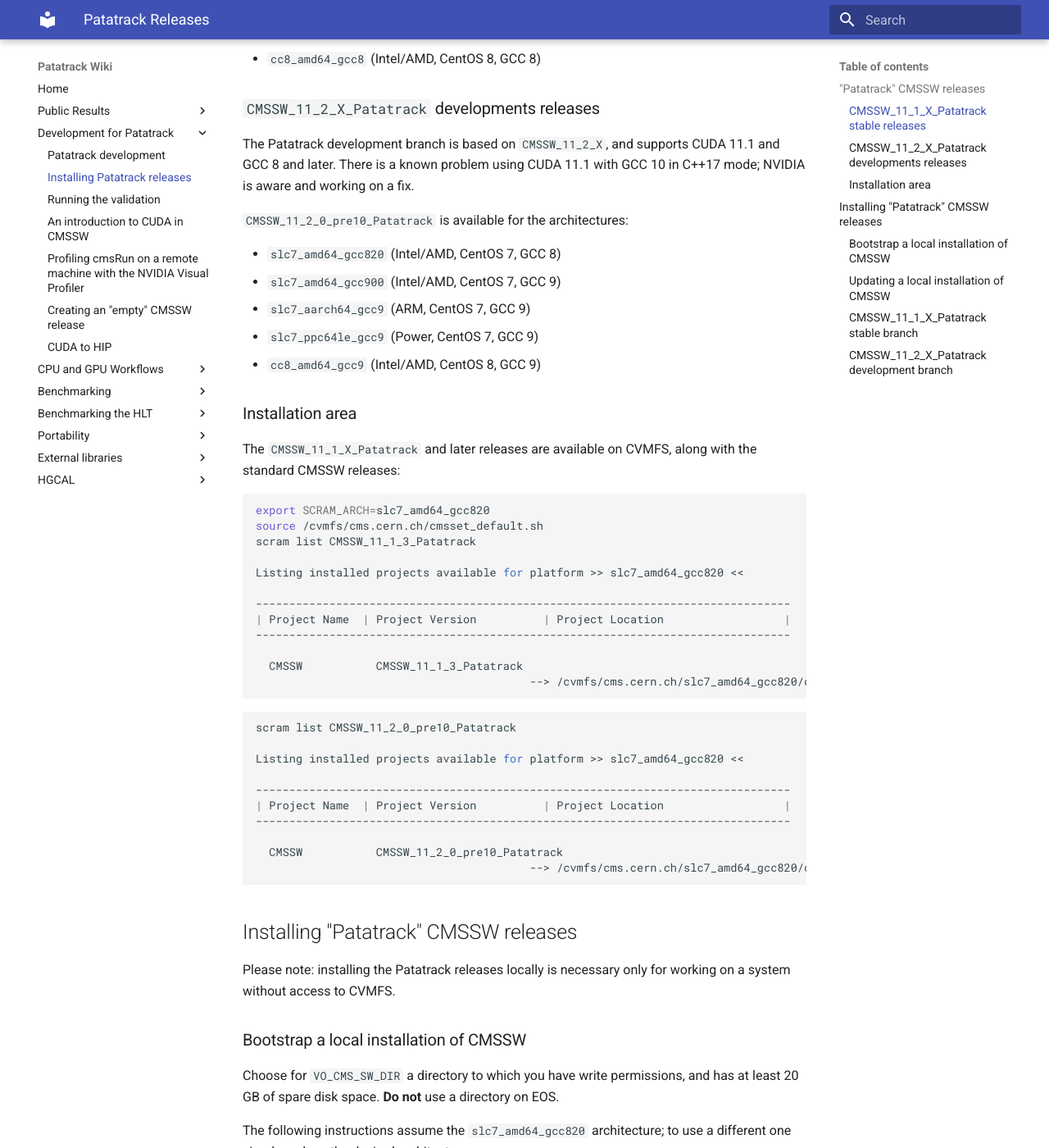
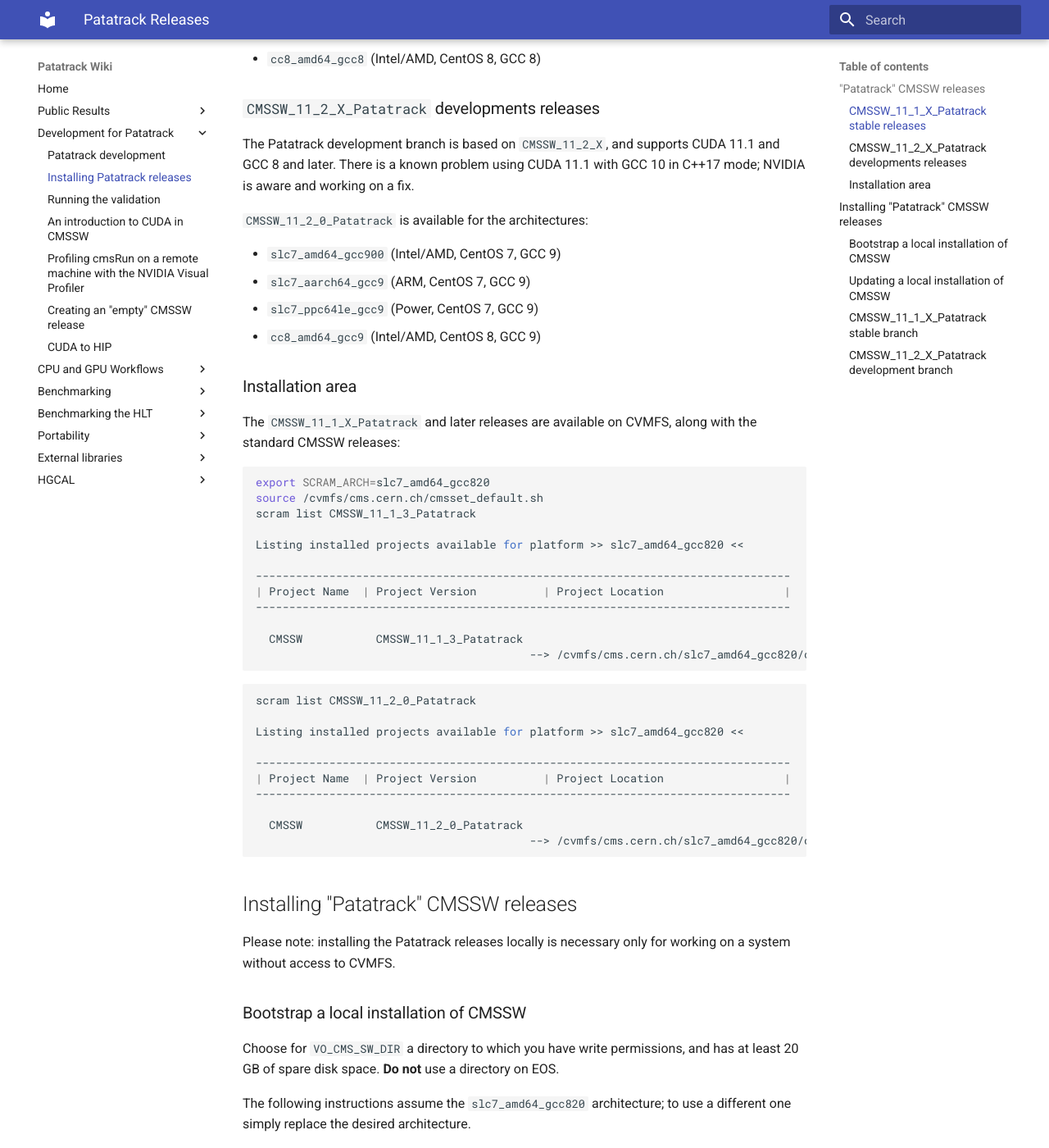
Before and after one commit to cms-patatrack/patatrack-website, an MkDocs documentation site: the page built from wiki/PatatrackReleases.md, in a window 1280 px wide and 1400 px high, scrolled down 427 px. Shown: the whole window at 82% size. Built offline with MkDocs 1.6.1 and Material for MkDocs 9.7.7, drawn with Linux system fonts in a browser that asks for light colours; some of the changed text lies outside the part shown.

Commit message:
Update releases to CMSSW_11_2_0_Patatrack

````diff
--- a/wiki/PatatrackReleases.md
+++ b/wiki/PatatrackReleases.md
@@ -29,9 +29,8 @@
 There is a known problem using CUDA 11.1 with GCC 10 in C++17 mode;
 NVIDIA is aware and working on a fix.
 
-`CMSSW_11_2_0_pre10_Patatrack` is available for the architectures:
+`CMSSW_11_2_0_Patatrack` is available for the architectures:
 
-  - `slc7_amd64_gcc820` (Intel/AMD, CentOS 7, GCC 8)
   - `slc7_amd64_gcc900` (Intel/AMD, CentOS 7, GCC 9)
   - `slc7_aarch64_gcc9` (ARM, CentOS 7, GCC 9)
   - `slc7_ppc64le_gcc9` (Power,  CentOS 7, GCC 9)
@@ -57,7 +56,7 @@
                                          --> /cvmfs/cms.cern.ch/slc7_amd64_gcc820/cms/cmssw/CMSSW_11_1_3_Patatrack
 ```
 ```bash
-scram list CMSSW_11_2_0_pre10_Patatrack
+scram list CMSSW_11_2_0_Patatrack
 
 Listing installed projects available for platform >> slc7_amd64_gcc820 <<
 
@@ -65,8 +64,8 @@
 | Project Name  | Project Version          | Project Location                  |
 --------------------------------------------------------------------------------
 
-  CMSSW           CMSSW_11_2_0_pre10_Patatrack
-                                         --> /cvmfs/cms.cern.ch/slc7_amd64_gcc820/cms/cmssw/CMSSW_11_2_0_pre10_Patatrack
+  CMSSW           CMSSW_11_2_0_Patatrack
+                                         --> /cvmfs/cms.cern.ch/slc7_amd64_gcc820/cms/cmssw/CMSSW_11_2_0_Patatrack
 ```
 
 ## Installing "Patatrack" CMSSW releases
@@ -120,5 +119,5 @@
 The `CMSSW_11_2_X_Patatrack` releases are available on the official repository,
 and can be installed directly with:
 ```bash
-$VO_CMS_SW_DIR/common/cmspkg -a $SCRAM_ARCH install -y cms+cmssw+CMSSW_11_2_0_pre10_Patatrack
+$VO_CMS_SW_DIR/common/cmspkg -a $SCRAM_ARCH install -y cms+cmssw+CMSSW_11_2_0_Patatrack
 ```
````
Also changed, not shown: wiki/PatatrackDevelopment.md (+4 -5 lines), wiki/PatatrackValidation.md (+2 -2 lines).
